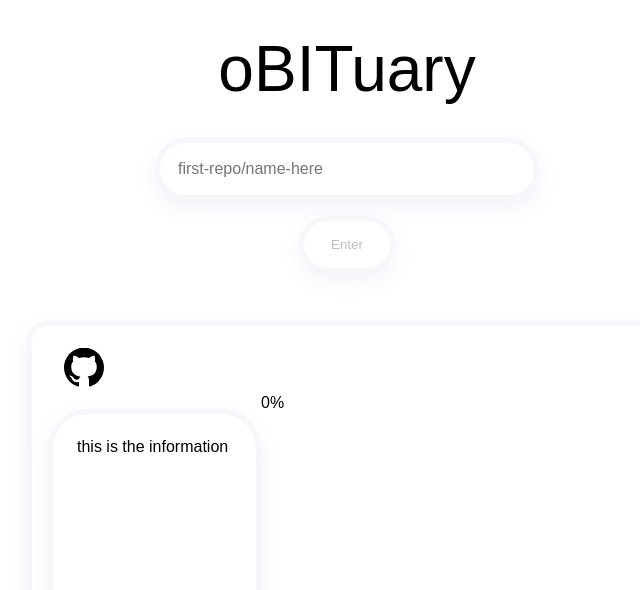
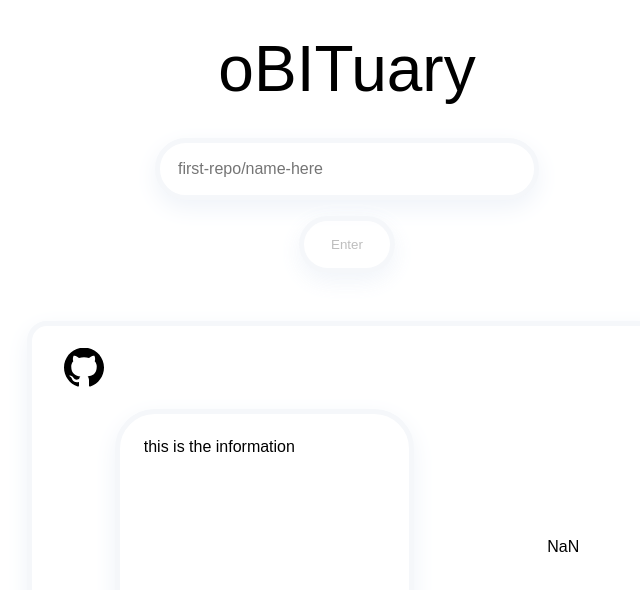
Before and after one commit to AryPat/repoDiff, a React (Vite) app in the folder frontend/: page / in a window 1280 px wide. Shown: the top 590 px of the page, without its empty margins (293-933 px from the left). Built offline with nearby package versions, Linux system fonts and the light colour scheme; a web font is replaced by a local one.

Commit message:
fixed css issue

```diff
--- a/frontend/src/App.jsx
+++ b/frontend/src/App.jsx
@@ -104,7 +104,7 @@ const Info = styled.div`
   padding: 1.5rem;
 `;
 
-const Number = styled.div`
+const number = styled.div`
   width: 100%;
   height: 100%;
 `;
@@ -120,7 +120,7 @@ export default function App() {
       ? (document.getElementById("buttonControl").disabled = false)
       : (document.getElementById("buttonControl").disabled = true);
 
-    setGitHubLink("https://github.com/" + first)
+    setGitHubLink("https://github/" + first)
     console.log(gitHubLink)
   }, [result, percentage, first]);
 
```
